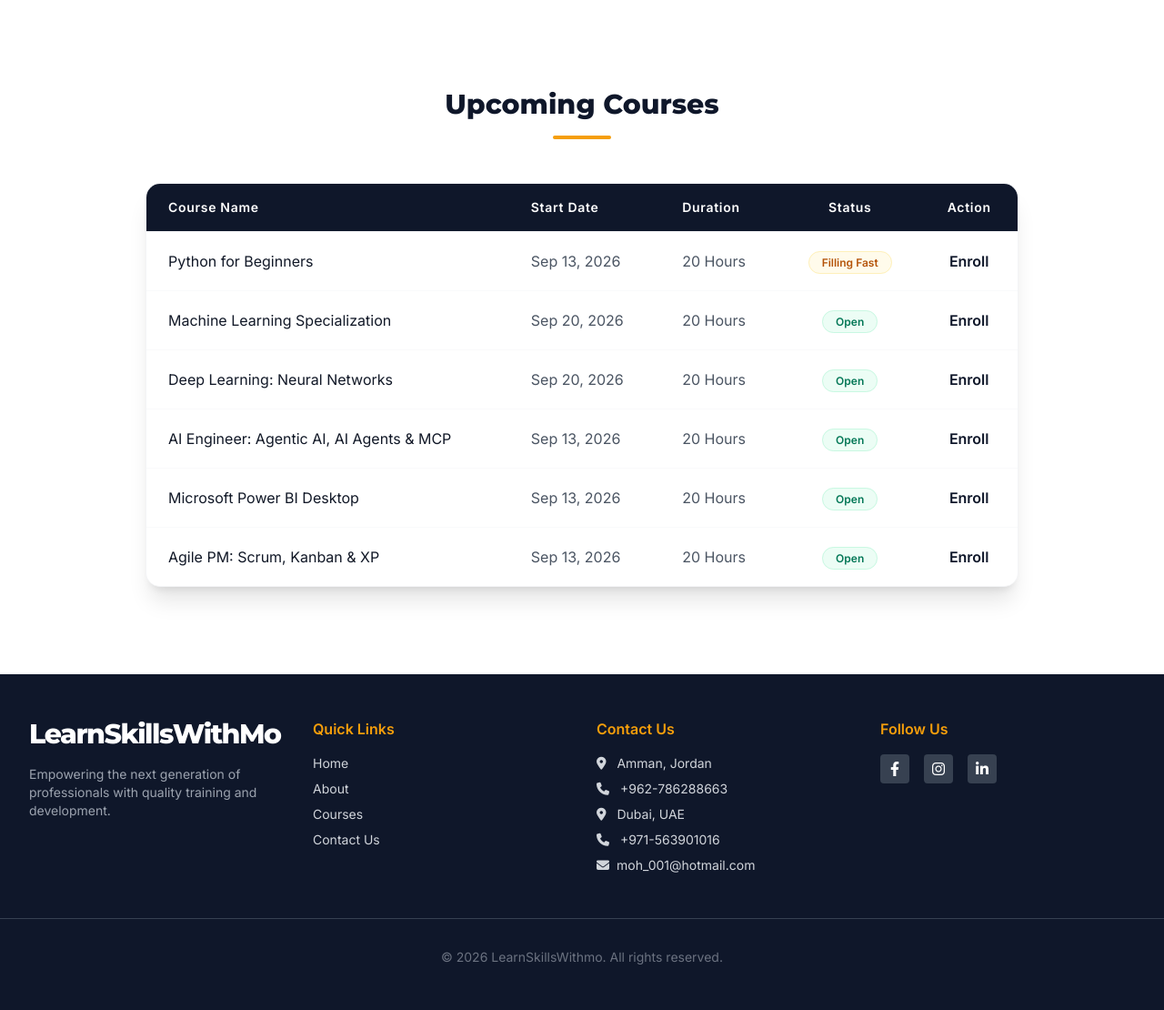
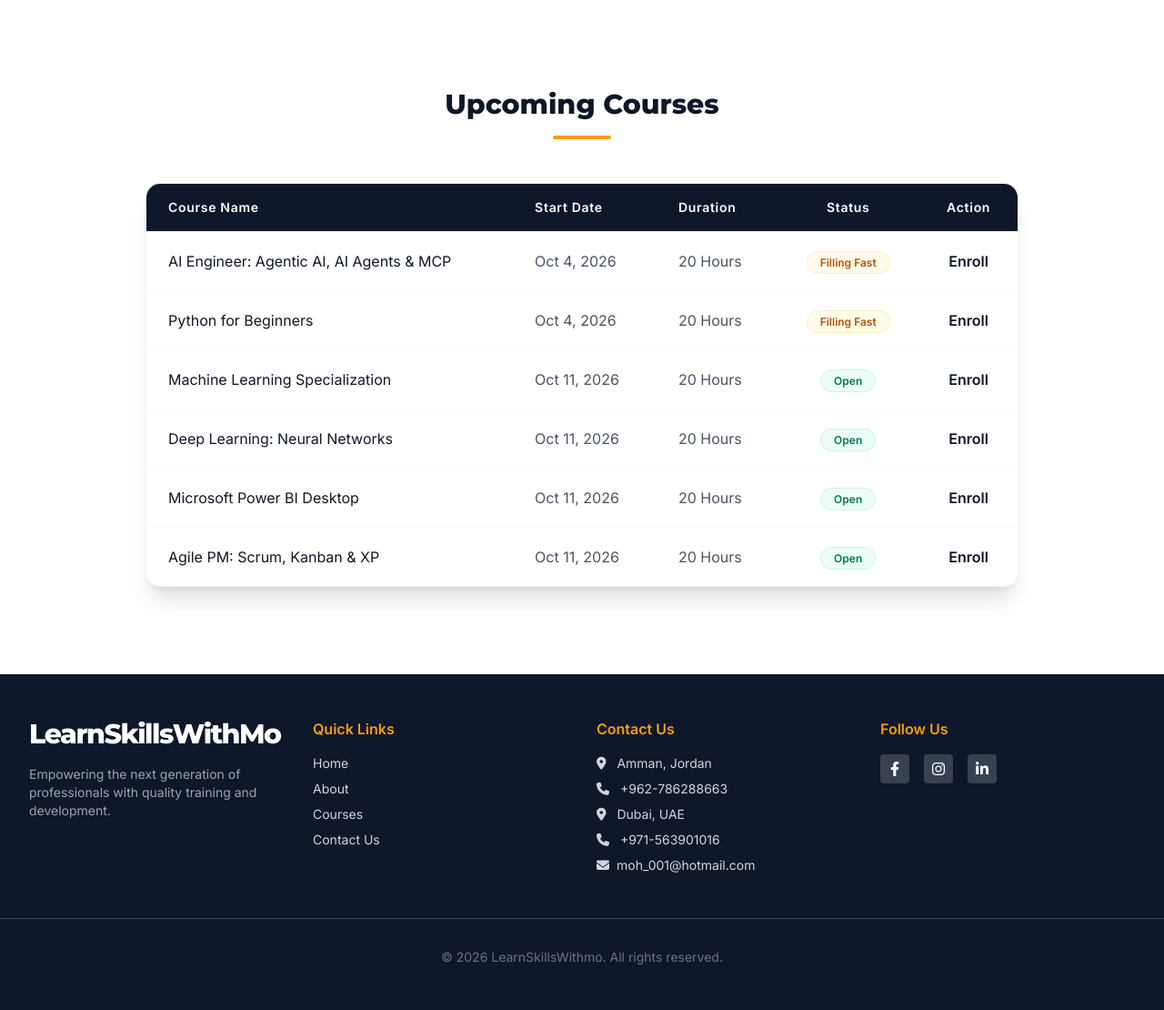
Before and after one commit to mqudah78/Courses-platform, a Django app: page / in a window 1280 px wide. Shown: the part 1413-2523 px from the top of the page at 91% size. Run offline with Django 5.2, Linux system fonts and the light colour scheme; parts of the project's set-up code (start-up, migrations or seed data) failed here and were passed over; some libraries are stand-ins or nearby versions.

Commit message:
update home page

```diff
--- a/core/templates/home.html
+++ b/core/templates/home.html
@@ -89,9 +89,20 @@
                         </tr>
                     </thead>
                     <tbody class="text-gray-700 divide-y divide-gray-50 font-medium">
+                            <tr class="hover:bg-gray-50/50 transition">
+                            <td class="py-5 px-6 text-gray-900">AI Engineer: Agentic AI, AI Agents & MCP</td>
+                            <td class="py-5 px-6 text-gray-600">Oct 4, 2026</td>
+                            <td class="py-5 px-6 text-gray-600 font-normal">20 Hours</td>
+                            <td class="py-5 px-6 text-center">
+                                <span class="bg-amber-50 text-amber-700 py-1 px-3.5 rounded-full text-xs font-bold border border-amber-200/50">Filling Fast</span>
+                            </td>
+                            <td class="py-5 px-6 text-center">
+                                <a href="{% url 'courses:courseEnroll' %}" class="text-qtdBlue hover:text-qtdGold font-bold transition">Enroll</a>
+                            </td>
+                        </tr>
                         <tr class="hover:bg-gray-50/50 transition">
                             <td class="py-5 px-6 text-gray-900">Python for Beginners</td>
-                            <td class="py-5 px-6 text-gray-600">Sep 13, 2026</td>
+                            <td class="py-5 px-6 text-gray-600">Oct  4, 2026</td>
                             <td class="py-5 px-6 text-gray-600 font-normal">20 Hours</td>
                             <td class="py-5 px-6 text-center">
                                 <span class="bg-amber-50 text-amber-700 py-1 px-3.5 rounded-full text-xs font-bold border border-amber-200/50">Filling Fast</span>
@@ -102,7 +113,7 @@
                         </tr>
                         <tr class="hover:bg-gray-50/50 transition">
                             <td class="py-5 px-6 text-gray-900">Machine Learning Specialization</td>
-                            <td class="py-5 px-6 text-gray-600">Sep 20, 2026</td>
+                            <td class="py-5 px-6 text-gray-600">Oct 11, 2026</td>
                             <td class="py-5 px-6 text-gray-600 font-normal">20 Hours</td>
                             <td class="py-5 px-6 text-center">
                                 <span class="bg-emerald-50 text-emerald-700 py-1 px-3.5 rounded-full text-xs font-bold border border-emerald-200/50">Open</span>
@@ -113,7 +124,7 @@
                         </tr>
                         <tr class="hover:bg-gray-50/50 transition">
                             <td class="py-5 px-6 text-gray-900">Deep Learning: Neural Networks</td>
-                            <td class="py-5 px-6 text-gray-600">Sep 20, 2026</td>
+                            <td class="py-5 px-6 text-gray-600">Oct 11, 2026</td>
                             <td class="py-5 px-6 text-gray-600 font-normal">20 Hours</td>
                             <td class="py-5 px-6 text-center">
                                 <span class="bg-emerald-50 text-emerald-700 py-1 px-3.5 rounded-full text-xs font-bold border border-emerald-200/50">Open</span>
@@ -125,20 +136,8 @@
 
 
                         <tr class="hover:bg-gray-50/50 transition">
-                            <td class="py-5 px-6 text-gray-900">AI Engineer: Agentic AI, AI Agents & MCP</td>
-                            <td class="py-5 px-6 text-gray-600">Sep 13, 2026</td>
-                            <td class="py-5 px-6 text-gray-600 font-normal">20 Hours</td>
-                            <td class="py-5 px-6 text-center">
-                                <span class="bg-emerald-50 text-emerald-700 py-1 px-3.5 rounded-full text-xs font-bold border border-emerald-200/50">Open</span>
-                            </td>
-                            <td class="py-5 px-6 text-center">
-                                <a href="{% url 'courses:courseEnroll' %}" class="text-qtdBlue hover:text-qtdGold font-bold transition">Enroll</a>
-                            </td>
-                        </tr>
-
-                        <tr class="hover:bg-gray-50/50 transition">
                             <td class="py-5 px-6 text-gray-900">Microsoft Power BI Desktop</td>
-                            <td class="py-5 px-6 text-gray-600">Sep 13, 2026</td>
+                            <td class="py-5 px-6 text-gray-600">Oct 11, 2026</td>
                             <td class="py-5 px-6 text-gray-600 font-normal">20 Hours</td>
                             <td class="py-5 px-6 text-center">
                                 <span class="bg-emerald-50 text-emerald-700 py-1 px-3.5 rounded-full text-xs font-bold border border-emerald-200/50">Open</span>
@@ -150,7 +149,7 @@
 
                         <tr class="hover:bg-gray-50/50 transition">
                             <td class="py-5 px-6 text-gray-900">Agile PM: Scrum, Kanban & XP</td>
-                            <td class="py-5 px-6 text-gray-600">Sep 13, 2026</td>
+                            <td class="py-5 px-6 text-gray-600">Oct 11, 2026</td>
                             <td class="py-5 px-6 text-gray-600 font-normal">20 Hours</td>
                             <td class="py-5 px-6 text-center">
                                 <span class="bg-emerald-50 text-emerald-700 py-1 px-3.5 rounded-full text-xs font-bold border border-emerald-200/50">Open</span>
```
